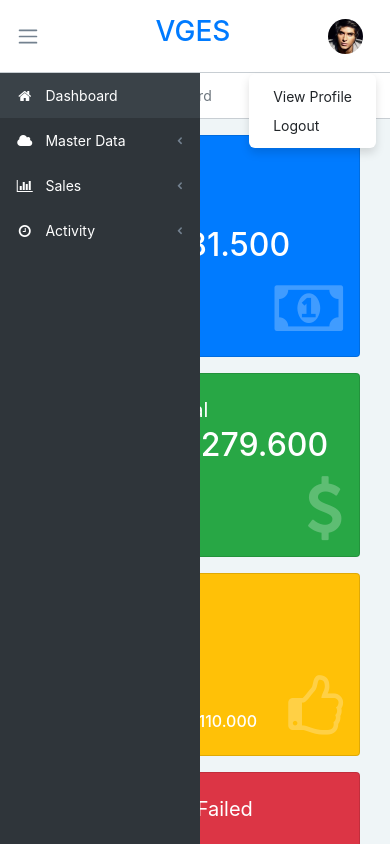
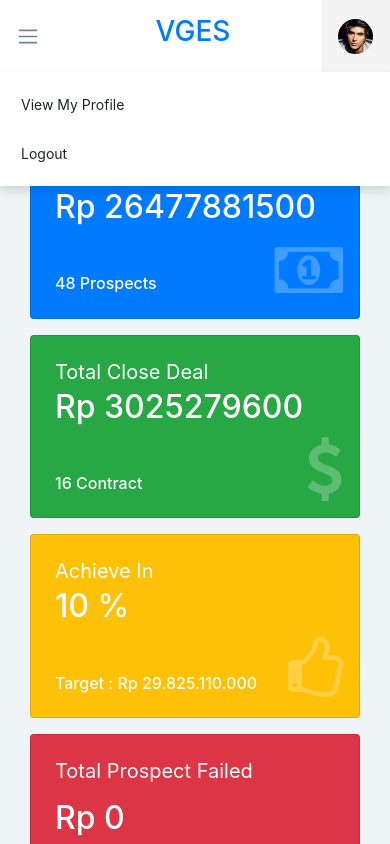
Before and after one commit to iansoffiano/Admin-VGES, a website: page index.html in a window 390 px wide. Both pictures are taken after a click on the link 345 px from the left and 36 px from the top of the page. Shown: the top 844 px of the page. Drawn offline with nearby package versions, Linux system fonts and the light colour scheme; files whose address does not match are found by name.

Commit message:
second commit

```diff
--- a/assets/js/app.js
+++ b/assets/js/app.js
@@ -1,6 +1,16 @@
+// Sidebar Laptop Show
 var slide_navbar = document.querySelector('.sidebar-toggler'),
     body_navbar = document.body.classList;
 
 slide_navbar.addEventListener('click', _ => {
     body_navbar.toggle('sidebar-lg-show');
 });
+
+// Responsive
+var mq = "(max-width: 991.98px)";
+var navbar_mobile = document.querySelector("#navbarResponsive");
+if (window.matchMedia(mq.matches)) {
+    navbar_mobile.classList.remove("show");
+} else {
+    navbar_mobile.classList.add("show");
+}
--- a/index.html
+++ b/index.html
@@ -56,7 +56,7 @@
                         <img src="./assets/img/8.jpg" alt="" class="img-avatar img-xs">
                     </a>
                     <div class="dropdown-menu navbar-dropdown">
-                        <a href="" class="dropdown-item">View Profile</a>
+                        <a href="" class="dropdown-item">View My Profile</a>
                         <a href="" class="dropdown-item">Logout</a>
                     </div>
                 </li>
@@ -151,7 +151,12 @@
                                 </div>
                                 <div class="card-body p-4">
                                     <h5 class="font-weight-normal mb-1">Total Prospect</h5>
-                                    <h2 class="mb-5">Rp 26.477.881.500</h2>
+                                    <h2 class="mb-5">
+                                        Rp
+                                        <span class="count">
+                                            26477881500
+                                        </span>
+                                    </h2>
                                     <h6 class="card-text">48 Prospects</h6>
                                 </div>
                             </div>
@@ -163,7 +168,12 @@
                                 </div>
                                 <div class="card-body p-4">
                                     <h5 class="font-weight-normal mb-1">Total Close Deal</h5>
-                                    <h2 class="mb-5">Rp 3.025.279.600</h2>
+                                    <h2 class="mb-5">
+                                        Rp
+                                        <span class="count">
+                                            3025279600
+                                        </span>
+                                    </h2>
                                     <h6 class="card-text">16 Contract</h6>
                                 </div>
                             </div>
@@ -175,7 +185,11 @@
                                 </div>
                                 <div class="card-body p-4">
                                     <h5 class="font-weight-normal mb-1">Achieve In</h5>
-                                    <h2 class="mb-5">10,14 %</h2>
+                                    <h2 class="mb-5">
+                                        <span class="count">
+                                            10
+                                        </span> %
+                                    </h2>
                                     <h6 class="card-text">Target : Rp 29.825.110.000</h6>
                                 </div>
                             </div>
@@ -187,7 +201,9 @@
                                 </div>
                                 <div class="card-body p-4">
                                     <h5 class="font-weight-normal mb-3">Total Prospect Failed</h5>
-                                    <h2 class="mb-5">Rp 0</h2>
+                                    <h2 class="mb-5">Rp
+                                        <span class="count">0</span>
+                                    </h2>
                                     <h6 class="card-text">0 Prospect</h6>
                                 </div>
                             </div>
@@ -198,8 +214,10 @@
                                     <i class="fa fa-heart" aria-hidden="true"></i>
                                 </div>
                                 <div class="card-body p-4">
-                                    <h5 class="font-weight-normal mb-3">> 70% Confidence Level</h5>
-                                    <h2 class="mb-5">Rp 1.427.272.200</h2>
+                                    <h5 class="font-weight-normal mb-3"> > 70% Confidence Level</h5>
+                                    <h2 class="mb-5">Rp
+                                        <span class="count">1427272200</span>
+                                    </h2>
                                     <h6 class="card-text">7 Prospect</h6>
                                 </div>
                             </div>
@@ -397,7 +415,8 @@
         </div>
     </footer>
 
-    <script src="./node_modules/jquery/dist/jquery.slim.js"></script>
+    <script src="./node_modules/jquery/dist/jquery.min.js"></script>
+    <!-- <script src="//ajax.googleapis.com/ajax/libs/jquery/2.1.1/jquery.min.js"></script> -->
     <script src="./node_modules/popper.js/dist/umd/popper.js"></script>
     <script src="./assets/js/moment.js"></script>
     <script src="./assets/js/bootstrap.min.js"></script>
@@ -405,6 +424,19 @@
     <script src="./assets/js/custom-tooltips.min.js"></script>
     <script src="./assets/js/charts-data.js"></script>
     <script src="./assets/js/app.js"></script>
+    <script>
+        $('.count').each(function() {
+            $(this).prop('Counter', 0).animate({
+                Counter: $(this).text()
+            }, {
+                duration: 4000,
+                easing: 'swing',
+                step: function(now) {
+                    $(this).text(Math.ceil(now));
+                }
+            });
+        });
+    </script>
 </body>
 
 </html>
--- a/scss/partials/_body.scss
+++ b/scss/partials/_body.scss
@@ -53,7 +53,7 @@ body {
 }
 
 .card-header-actions {
-    display: inline-block;
+    display: block;
     float: right;
     margin-right: -.25rem;
 }
--- a/scss/partials/_header.scss
+++ b/scss/partials/_header.scss
@@ -51,6 +51,17 @@ a {
         background: no-repeat center center;
         background-size: 100% 100%;
     }
+    .user-profile {
+        @include mq-mobile {
+            padding-right: 0;
+        }
+        .dropdown-item {
+            @include mq-mobile {
+                padding: 1em 1.5em;
+            }
+            padding: 0.5rem 1.5rem;
+        }
+    }
 }
 
 
@@ -78,7 +89,8 @@ a {
             border: 0;
         }
         .nav-link.dropdown-toggle {
-            padding: 1.15em 0.25em;
+            // padding: 1.15em 0.25em;
+            padding: 1.3em 0.5em;
             .img-avatar {
                 height: 35px;
                 margin: 0 10px;
@@ -110,15 +122,21 @@ a {
 }
 
 .d-md-down-none {
-    /* @media (max-width: 991.98px) {
-        display: none !important;
-    } */
     @include mq-mobile {
         display: none !important;
     }
 }
 
 .user-profile {
+    .nav-link {
+        &:first-child {
+            color: $primary-text;
+        }
+        &:first-child:hover,
+        &:first-child:focus {
+            background: rgba(250, 250, 250, 0.1);
+        }
+    }
     .dropdown-toggle::after {
         content: "";
         display: none
--- a/scss/partials/_left-sidebar.scss
+++ b/scss/partials/_left-sidebar.scss
@@ -28,6 +28,7 @@ html:not([dir=rtl]) .sidebar-lg-show .left-sidebar {
             width: 200px;
             z-index: 1000;
             height: 100vh;
+            display: block;
         }
         @include mq-mobile {
             position: fixed;
```
Also changed, not shown: assets/css/main.css.
